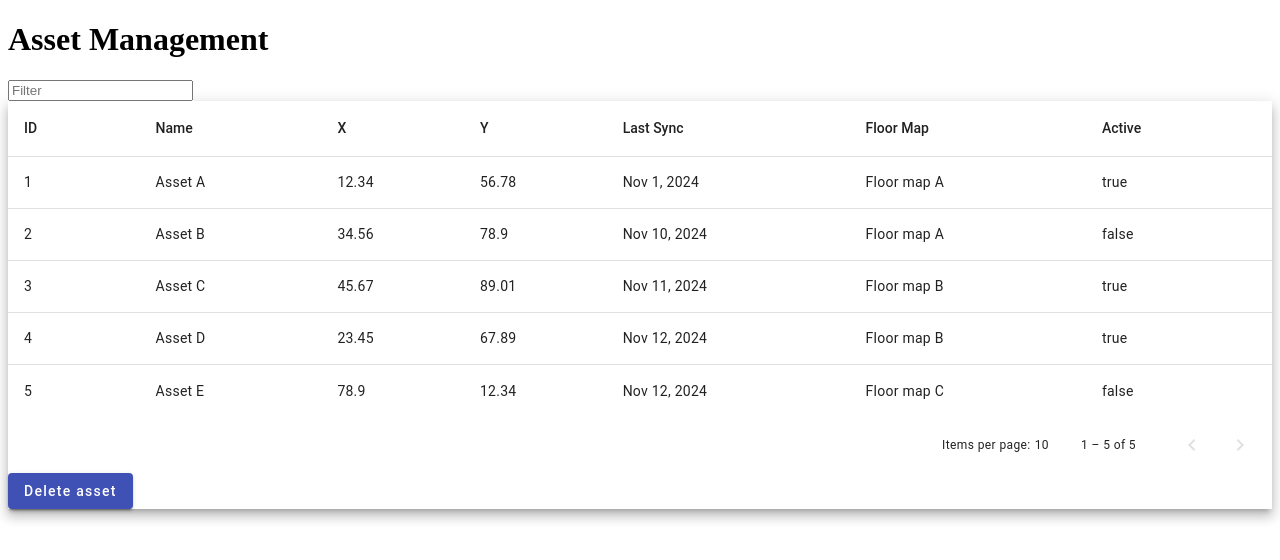
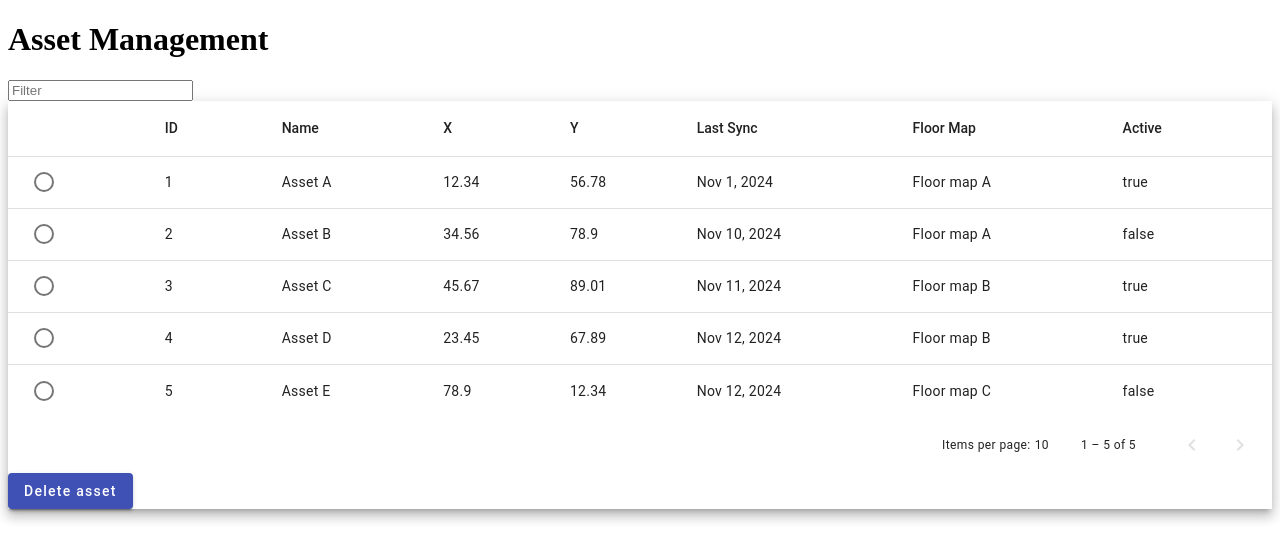
Before and after one commit to rikjalzabet/Indoor-localization, an Angular app in the folder web-ui/: page /asset-managment in a window 1280 px wide. Shown: the top 560 px of the page. Built offline with nearby package versions, Linux system fonts and the light colour scheme.

Commit message:
SCRUM-179 implemented delete funcionality without real data

```diff
--- a/web-ui/src/app/asset-management/asset-management.component.html
+++ b/web-ui/src/app/asset-management/asset-management.component.html
@@ -3,6 +3,17 @@
 
 <div class="mat-elevation-z8">
     <table mat-table [dataSource]="dataSource" matSort class="full-width-table">
+        <ng-container matColumnDef="select">
+            <th mat-header-cell *matHeaderCellDef>
+            </th>
+            <td mat-cell *matCellDef="let row">
+              <mat-radio-button
+                (click)="$event.stopPropagation()"
+                [checked]="selection.isSelected(row)"
+                (change)="selection.toggle(row)">
+              </mat-radio-button>
+            </td>
+          </ng-container>
 
         <ng-container matColumnDef="id">
             <th mat-header-cell *matHeaderCellDef mat-sort-header> ID </th>
@@ -43,7 +54,12 @@
         </ng-container>
 
         <tr mat-header-row *matHeaderRowDef="displayedColumns"></tr>
-        <tr mat-row *matRowDef="let row; columns: displayedColumns;"></tr>
+        <tr
+  mat-row
+  *matRowDef="let row; columns: displayedColumns;"
+  [class.selected]="selection.isSelected(row)"
+  (click)="selection.toggle(row)">
+</tr>
     </table>
 
     <mat-paginator [pageSize]="10"></mat-paginator>
--- a/web-ui/src/app/asset-management/asset-management.component.ts
+++ b/web-ui/src/app/asset-management/asset-management.component.ts
@@ -9,6 +9,9 @@ import { IAsset } from '../models/iasset';
 import { MatIconModule } from '@angular/material/icon';
 import { IFloorMap } from '../models/IFloorMap';
 import { MatButtonModule } from '@angular/material/button';
+import { SelectionModel } from '@angular/cdk/collections';
+import { MatRadioModule } from '@angular/material/radio';
+import { error } from 'console';
 @Component({
   selector: 'app-asset-management',
   standalone: true,
@@ -18,16 +21,18 @@ import { MatButtonModule } from '@angular/material/button';
     MatSortModule,
     MatPaginatorModule,
     MatIconModule,
-    MatButtonModule
+    MatButtonModule,
+    MatRadioModule
   ],
   templateUrl: './asset-management.component.html',
   styleUrl: './asset-management.component.css'
 })
 export class AssetManagementComponent implements OnInit {
-    displayedColumns: string[] = ['id', 'name', 'x', 'y', 'lastSync', 'floorMap', 'active'];
+    displayedColumns: string[] = ['select', 'id', 'name', 'x', 'y', 'lastSync', 'floorMap', 'active'];
     dataSource = new MatTableDataSource<IAsset>([]);
     floorMaps? : IFloorMap[];
     floorMapMap = new Map<number, string>();
+    selection = new SelectionModel<IAsset>(false, []);
 
     @ViewChild(MatSort) sort!: MatSort;
     @ViewChild(MatPaginator) paginator!: MatPaginator;
@@ -70,7 +75,8 @@ export class AssetManagementComponent implements OnInit {
       return this.floorMapMap.get(floorMapId) || 'Unknown';
     }
 
-    deleteAsset(){
-
+    deleteAsset(): void{
+      const selectedAsset = this.selection.selected[0];
+      this.webUiService.deleteAsset(selectedAsset.id);
     }
 }
--- a/web-ui/src/app/services/web-ui.service.ts
+++ b/web-ui/src/app/services/web-ui.service.ts
@@ -83,4 +83,8 @@ export class WebUiService {
       return of(mockFloorMaps);
     }
 
+    public deleteAsset(Id: number): void {
+          console.log('Asset is deleted: ', Id)
+    }
+
   }
```
